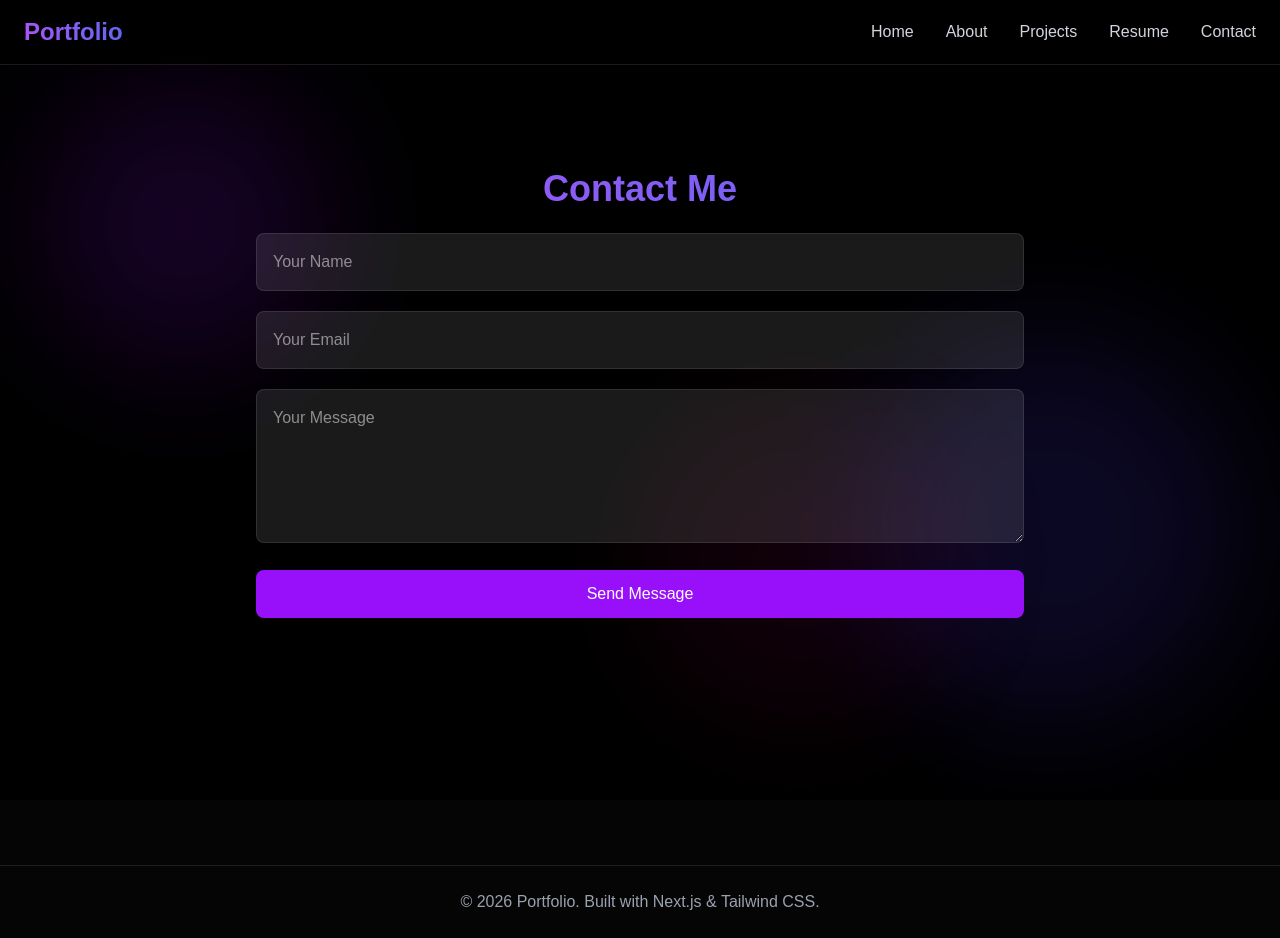
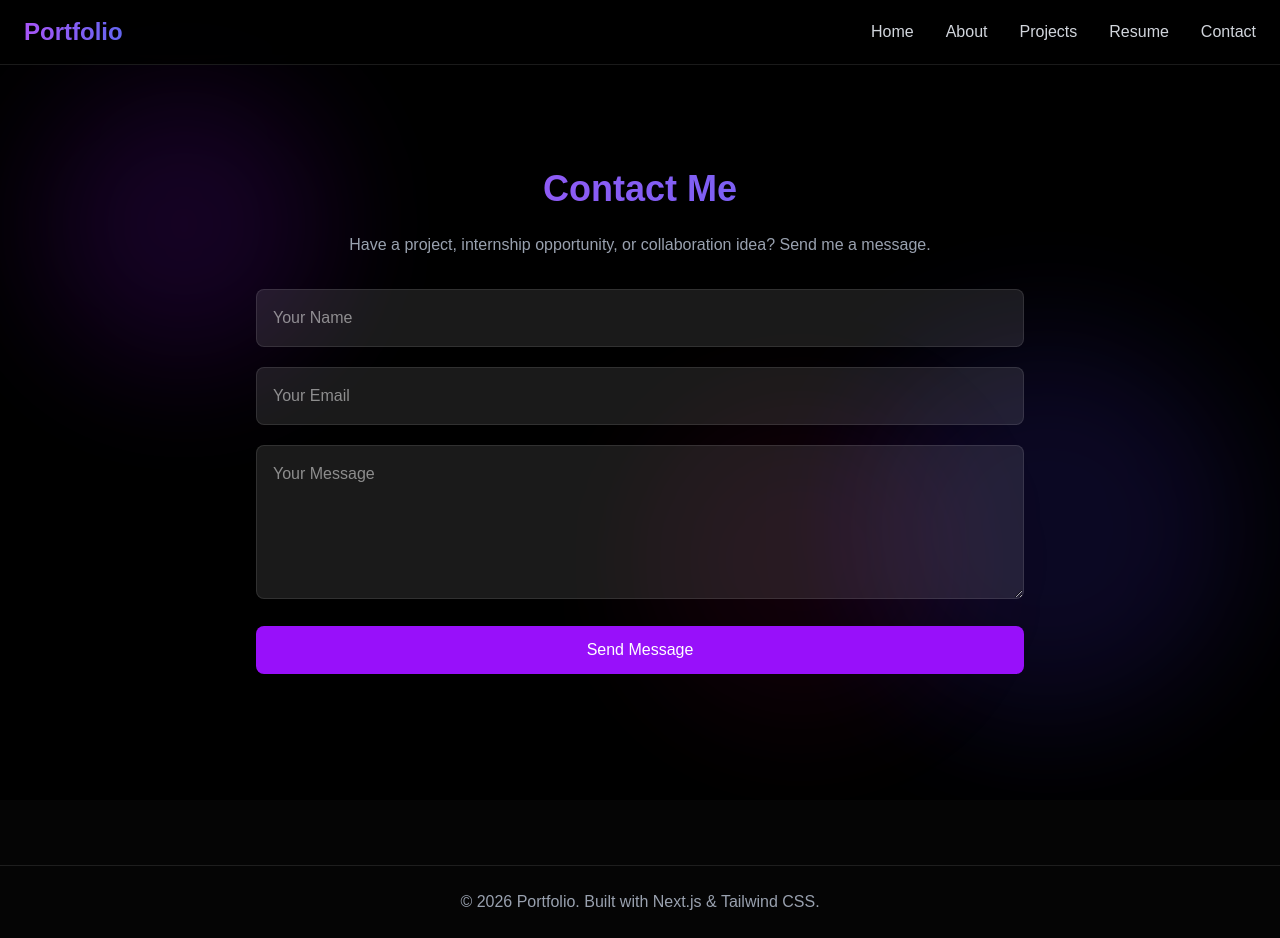
Before and after one commit to Parasu770/portfolio, a Next.js app: page /contact in a window 1280 px wide. Built offline with nearby package versions, Linux system fonts and the light colour scheme.

Commit message:
add working contact form

```diff
--- a/src/app/contact/page.tsx
+++ b/src/app/contact/page.tsx
@@ -1,37 +1,66 @@
 "use client";
+
+import { useState } from "react";
+import { personalInfo } from "@/data/personal";
+
 export default function ContactPage() {
+  const [name, setName] = useState("");
+  const [email, setEmail] = useState("");
+  const [message, setMessage] = useState("");
+
+  function handleSubmit(e: React.FormEvent) {
+    e.preventDefault();
+
+    const subject = `Portfolio Contact from ${name}`;
+    const body = `Name: ${name}%0D%0AEmail: ${email}%0D%0A%0D%0AMessage:%0D%0A${message}`;
+
+    window.location.href = `mailto:${personalInfo.email}?subject=${subject}&body=${body}`;
+  }
+
   return (
     <div className="max-w-3xl mx-auto mt-16">
       <h1 className="text-4xl font-bold gradient-text mb-6 text-center">
         Contact Me
       </h1>
 
-      <form className="space-y-5">
+      <p className="text-gray-400 text-center mb-8">
+        Have a project, internship opportunity, or collaboration idea? Send me a message.
+      </p>
+
+      <form onSubmit={handleSubmit} className="space-y-5">
         <input
           type="text"
           placeholder="Your Name"
+          required
+          value={name}
+          onChange={(e) => setName(e.target.value)}
           className="w-full p-4 rounded-lg bg-white/10 border border-white/10 text-white outline-none"
         />
 
         <input
           type="email"
           placeholder="Your Email"
+          required
+          value={email}
+          onChange={(e) => setEmail(e.target.value)}
           className="w-full p-4 rounded-lg bg-white/10 border border-white/10 text-white outline-none"
         />
 
         <textarea
           placeholder="Your Message"
+          required
           rows={5}
+          value={message}
+          onChange={(e) => setMessage(e.target.value)}
           className="w-full p-4 rounded-lg bg-white/10 border border-white/10 text-white outline-none"
         />
 
         <button
-  type="button"
-  onClick={() => alert("Message sent! (demo)")}
-  className="w-full py-3 bg-purple-600 rounded-lg hover:bg-purple-700 transition"
->
-  Send Message
-</button>
+          type="submit"
+          className="w-full py-3 bg-purple-600 rounded-lg hover:bg-purple-700 transition"
+        >
+          Send Message
+        </button>
       </form>
     </div>
   );
```
